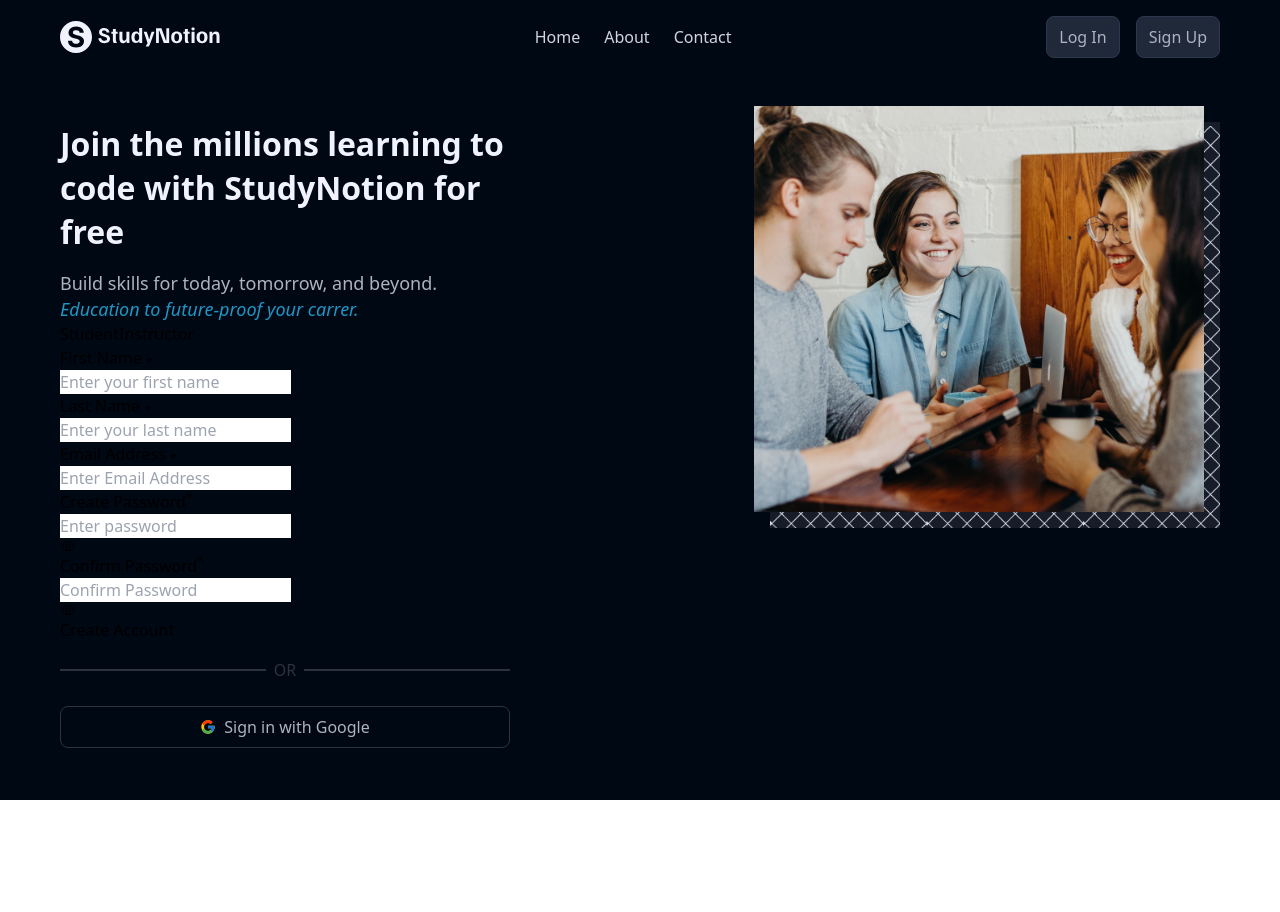
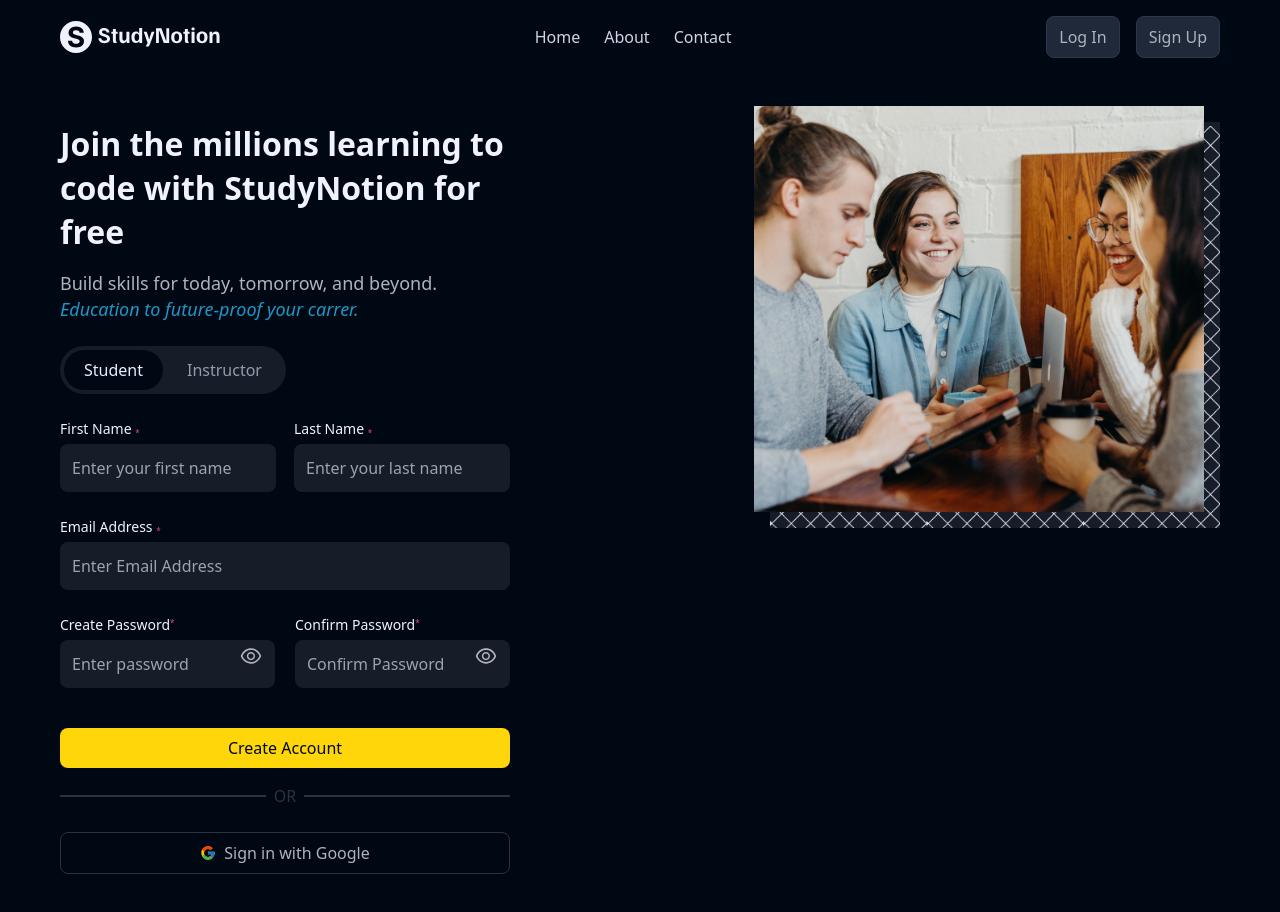
Before and after one commit to harshbhar0629/ReactJs, a React (Create React App) app in the folder React_Intermediate/Study_Notion/: page /signup in a window 1280 px wide. Shown: the top 912 px of the page. Before the commit the page ends 800 px from the top, so only its background shows below. Built offline with nearby package versions, Linux system fonts and the light colour scheme.

Commit message:
add styling to signup form:

```diff
--- a/React_Intermediate/Study_Notion/src/App.js
+++ b/React_Intermediate/Study_Notion/src/App.js
@@ -14,7 +14,7 @@
 	const [isLoggedIn, setIsLoggedIn] = useState(false);
 
 	return (
-		<div className="App w-screen h-screen bg-[#000814] flex flex-col">
+		<div className="App min-w-screen h-auto min-h-[100vh] bg-[#000814] flex flex-col">
 			<Navbar
 				isLoggedIn={isLoggedIn}
 				setIsLoggedIn={setIsLoggedIn}></Navbar>
--- a/React_Intermediate/Study_Notion/src/components/LoginForm.js
+++ b/React_Intermediate/Study_Notion/src/components/LoginForm.js
@@ -75,11 +75,15 @@
 					</span>
 
 					<Link to="#">
-						<p className="text-xs mt-1 text-[#47A5C5] max-w-max ml-auto">Forgot Password</p>
+						<p className="text-xs mt-1 text-[rgb(71,165,197)] max-w-max ml-auto">
+							Forgot Password
+						</p>
 					</Link>
 				</label>
 
-				<button className="w-full rounded-[8px] bg-[#FFD60A] font-medium text-[#000814] px-[12px] py-[8px] mt-6">Sign In</button>
+				<button className="w-full rounded-[8px] bg-[#FFD60A] font-medium text-[#000814] px-[12px] py-[8px] mt-6 hover:bg-[#caa900]">
+					Sign In
+				</button>
 			</form>
 		</div>
 	);
--- a/React_Intermediate/Study_Notion/src/components/Navbar.js
+++ b/React_Intermediate/Study_Notion/src/components/Navbar.js
@@ -26,15 +26,27 @@
 			</Link>
 
 			<nav>
-				<ul className="flex gap-x-6 text-[#D4D3E3]">
+				<ul className="flex gap-x-6 text-[#D4D3E3] ">
 					<li>
-						<Link to="/">Home</Link>
+						<Link
+							to="/"
+							className="hover:text-sky-500">
+							Home
+						</Link>
 					</li>
 					<li>
-						<Link to="/">About</Link>
+						<Link
+							to="/"
+							className="hover:text-sky-500">
+							About
+						</Link>
 					</li>
 					<li>
-						<Link to="/">Contact</Link>
+						<Link
+							to="/"
+							className="hover:text-sky-500">
+							Contact
+						</Link>
 					</li>
 				</ul>
 			</nav>
--- a/React_Intermediate/Study_Notion/src/components/SignupForm.js
+++ b/React_Intermediate/Study_Notion/src/components/SignupForm.js
@@ -10,6 +10,7 @@
 	const [showPassword, setShowPassword] = useState(false);
 	const [confirmPass, setConfirmPass] = useState(false);
 	const navigate = useNavigate();
+	const [accountType, setAccountType] = useState("student");
 	const [formData, setFormData] = useState({
 		firstName: "",
 		lastName: "",
@@ -38,19 +39,47 @@
 		navigate("/dashboard");
 	}
 
+	function clickHandler(event) {
+		// setAccountType(event.target.id);
+		setAccountType(event.target.id);
+		// console.log(accountType);
+	}
+
 	return (
-		<div>
-			<div>
-				<button>Student</button>
-				<button>Instructor</button>
+		<div className="w-full">
+			<div className="flex bg-[#161D29] p-1 gap-x-1 my-6 rounded-full max-w-max">
+				<button
+					className={`${
+						accountType === "student"
+							? "bg-[#000814] text-[#E9EEFF]"
+							: "bg-transparent text-[#959BAA]"
+					} py-2 px-5 rounded-full transition-all duration-200`}
+					onClick={clickHandler}
+					id="student">
+					Student
+				</button>
+				<button
+					className={`${
+						accountType === "instructor"
+							? "bg-[#000814] text-[#E9EEFF]"
+							: "bg-transparent text-[#959BAA]"
+					} py-2 px-5 rounded-full transition-all duration-200`}
+					onClick={clickHandler}
+					id="instructor">
+					Instructor
+				</button>
 			</div>
 
-			<form onSubmit={submitHandler}>
-				<label>
-					<p>
-						First Name <sub>*</sub>
+			<form
+				className="flex flex-col w-full gap-y-4 "
+				onSubmit={submitHandler}>
+				<div className="flex justify-between w-full ">
+					<label className="w-[48%]">
+						<p className="text-[0.875rem] text-[#F1F2FF] mb-1 leading-[1.375rem]">
+							First Name <sub className=" text-[#EF476F] text-[0.5rem]">*</sub>
 						</p>
 						<input
+							className="bg-[#161D29] rounded-[0.5rem] text-[#F1F2FF] p-[12px] w-full"
 							required
 							type="text"
 							name="firstName"
@@ -58,11 +87,12 @@
 							onChange={changeHandler}
 							value={formData.firstName}></input>
 					</label>
-				<label>
-					<p>
-						Last Name <sub>*</sub>
+					<label className="w-[48%]">
+						<p className="text-[0.875rem] text-[#F1F2FF] mb-1 leading-[1.375rem]">
+							Last Name <sub className=" text-[#EF476F] text-[0.5rem]">*</sub>
 						</p>
 						<input
+							className="bg-[#161D29] rounded-[0.5rem] text-[#F1F2FF] w-full p-[12px]"
 							required
 							type="text"
 							name="lastName"
@@ -70,11 +100,14 @@
 							onChange={changeHandler}
 							value={formData.lastName}></input>
 					</label>
-				<label>
-					<p>
-						Email Address <sub>*</sub>
+				</div>
+
+				<label className="w-full mt-2">
+					<p className="text-[0.875rem] text-[#F1F2FF] mb-1 leading-[1.375rem]">
+						Email Address <sub className=" text-[#EF476F] text-[0.5rem]">*</sub>
 					</p>
 					<input
+						className="bg-[#161D29] rounded-[0.5rem] text-[#F1F2FF] w-full p-[12px]"
 						required
 						type="email"
 						name="email"
@@ -83,12 +116,14 @@
 						value={formData.email}></input>
 				</label>
 
-				<div>
-					<label>
-						<p>
-							Create Password<sup>*</sup>
+				<div className="flex gap-x-5 w-full justify-between mt-2">
+					<label className="relative w-full">
+						<p className="text-[0.875rem] text-[#F1F2FF] mb-1 leading-[1.375rem]">
+							Create Password
+							<sup className=" text-[#EF476F] text-[0.5rem]">*</sup>
 						</p>
 						<input
+							className="bg-[#161D29] rounded-[0.5rem] text-[#F1F2FF] w-full p-[12px]"
 							id="password"
 							name="password"
 							type={showPassword ? "text" : "password"}
@@ -98,21 +133,28 @@
 							placeholder="Enter password"></input>
 
 						<span
+							className=" absolute right-3 top-[30px] cursor-pointer "
 							onClick={() => {
 								setShowPassword(!showPassword);
 							}}>
 							{showPassword ? (
-								<AiOutlineEyeInvisible></AiOutlineEyeInvisible>
+								<AiOutlineEyeInvisible
+									fontSize={24}
+									fill="#AFB2BF"></AiOutlineEyeInvisible>
 							) : (
-								<AiOutlineEye></AiOutlineEye>
+								<AiOutlineEye
+									fontSize={24}
+									fill="#AFB2BF"></AiOutlineEye>
 							)}
 						</span>
 					</label>
-					<label>
-						<p>
-							Confirm Password<sup>*</sup>
+					<label className="relative w-full">
+						<p className="text-[0.875rem] text-[#F1F2FF] mb-1 leading-[1.375rem]">
+							Confirm Password
+							<sup className=" text-[#EF476F] text-[0.5rem]">*</sup>
 						</p>
 						<input
+							className="bg-[#161D29] rounded-[0.5rem] text-[#F1F2FF] w-full p-[12px]"
 							name="confirmPassword"
 							type={confirmPass ? "text" : "password"}
 							required
@@ -121,19 +163,25 @@
 							placeholder="Confirm Password"></input>
 
 						<span
+							className=" absolute right-3 top-[30px] cursor-pointer "
 							onClick={() => {
 								setConfirmPass(!confirmPass);
 							}}>
 							{confirmPass ? (
-								<AiOutlineEyeInvisible></AiOutlineEyeInvisible>
+								<AiOutlineEyeInvisible
+									fontSize={24}
+									fill="#AFB2BF"></AiOutlineEyeInvisible>
 							) : (
-								<AiOutlineEye></AiOutlineEye>
+								<AiOutlineEye
+									fontSize={24}
+									fill="#AFB2BF"></AiOutlineEye>
 							)}
 						</span>
 					</label>
-
-					<button>Create Account</button>
 				</div>
+				<button className="w-full rounded-[8px] bg-[#FFD60A] font-medium text-[#000814] px-[12px] py-[8px] mt-6 hover:bg-[#caa900]">
+					Create Account
+				</button>
 			</form>
 		</div>
 	);
--- a/React_Intermediate/Study_Notion/src/components/Template.js
+++ b/React_Intermediate/Study_Notion/src/components/Template.js
@@ -37,7 +37,7 @@
 					<p className="text-[#2C333f] font-medium leading-[1.375re]">OR</p>
 					<div className="h-[2px] w-full bg-[#2C333F]"></div>
 				</div>
-				<button className="flex items-center w-full justify-center rounded-[8px] font-medium text-[#AFB2BF] border border-[#2C333F] px-[12px] py-[8px] gap-x-2 mt-6">
+				<button className="flex items-center w-full justify-center rounded-[8px] font-medium text-[#AFB2BF] border border-[#2C333F] px-[12px] py-[8px] gap-x-2 mt-6 hover:bg-[#2f3033]">
 					<FcGoogle></FcGoogle>Sign in with Google
 				</button>
 			</div>
--- a/React_Intermediate/Study_Notion/src/page/Dashboard.js
+++ b/React_Intermediate/Study_Notion/src/page/Dashboard.js
@@ -2,7 +2,7 @@
 
 function Dashboard() {
   return (
-		<div className="flex justify-center h-full items-center text-[#AFB2BF] text-3xl">
+		<div className="flex justify-center h-[90vh] items-center text-[#AFB2BF] text-3xl font-semibold">
 			Welcomt to Study Notion
 		</div>
 	);
--- a/React_Intermediate/Study_Notion/src/page/Home.js
+++ b/React_Intermediate/Study_Notion/src/page/Home.js
@@ -2,7 +2,7 @@
 
 function Home() {
   return (
-		<div className="flex justify-center h-full items-center text-[#AFB2BF] text-3xl">
+		<div className="flex justify-center h-[90vh] items-center text-white text-3xl font-semibold">
 			Home
 		</div>
 	);
```
Lines whose indentation alone changed are shown as unchanged.
